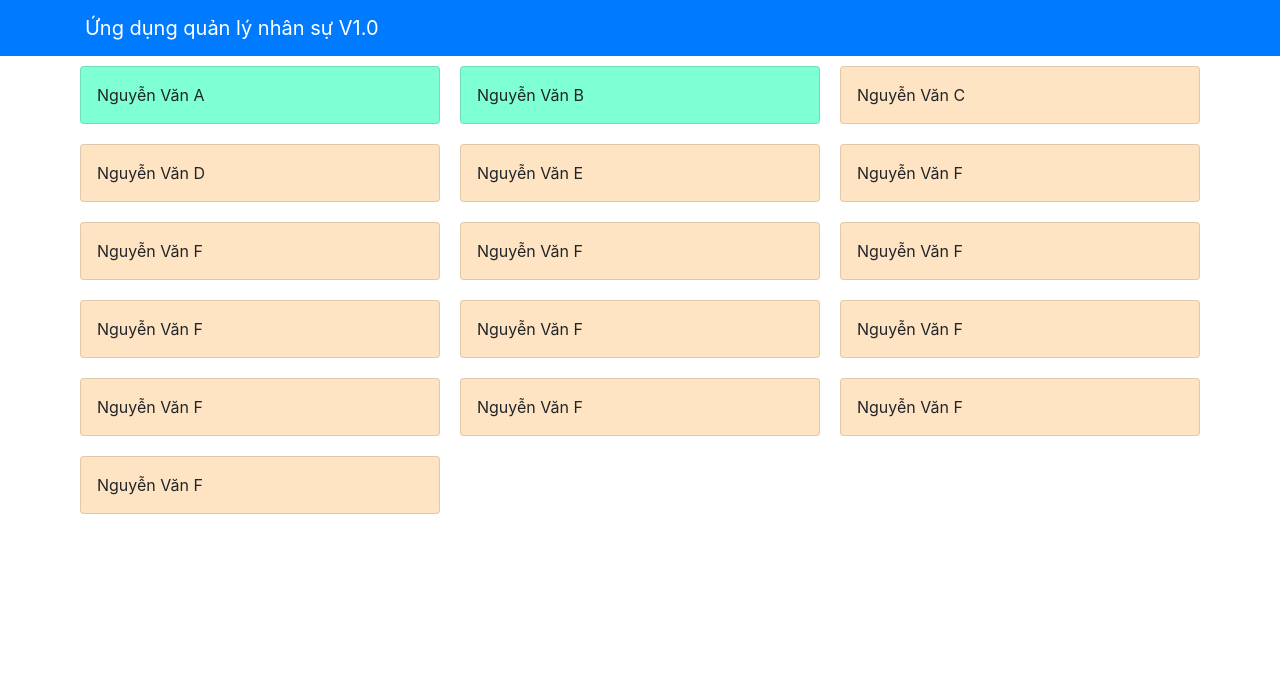
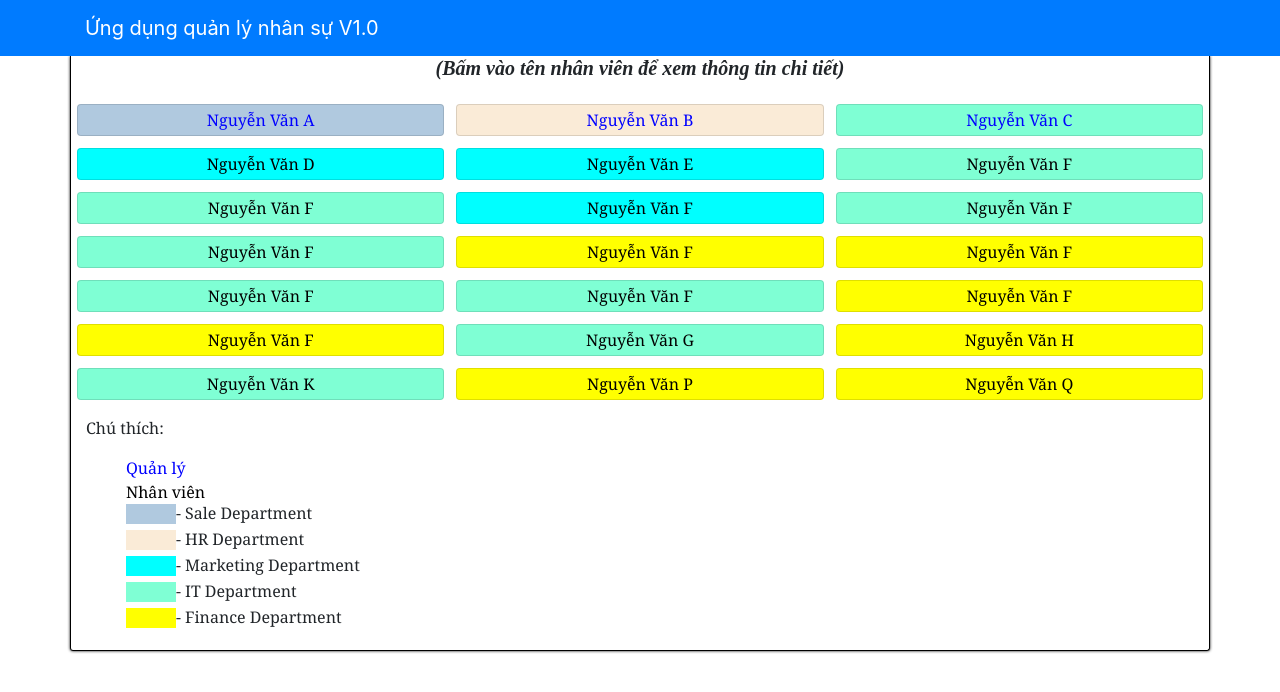
Before and after one commit to NTD-Funix/FUNiXReactJSASM, a React (Create React App) app: page / in a window 1280 px wide. Shown: the top 692 px of the page. Built offline with nearby package versions, Linux system fonts and the light colour scheme.

Commit message:
Eighth commit: Add comment

```diff
--- a/src/App.js
+++ b/src/App.js
@@ -10,7 +10,7 @@ class App extends Component {
   }
   render() {
     return (
-      <ListStaff staffs= {this.state.staffs} />
+      <ListStaff staffs= {this.state.staffs} /> // Truyền vào component ListStaff danh sách nhân viên.
     );
   }
 }
--- a/src/components/staff.js
+++ b/src/components/staff.js
@@ -13,37 +13,37 @@ import {
         Button} from 'reactstrap';
 import dateFormat from 'dateformat';
 
-class ListStaff extends Component {
+class ListStaff extends Component {                 // ListStaff Component để xử lý hiển thị thông tin nhân viên.
 
-    constructor(props) {
-        super(props);
-        this.state = {
-            selectedStaff: null,
-            isOpen: false,
+    constructor(props) {                            //Thiết lập state cho component và nhận dữ liệu đc truyền từ App qua props.
+        super(props);                               //Sử dụng this.props trong phạm vi hàm constructor này.
+        this.state = {                              //Thiết lập state ban đầu cho component.
+            selectedStaff: null,                    //Thông tin nhân viên lúc đầu bằng "null".
+            isOpen: false,                          // Cờ ẩn/hiện thông tin nhân viên bằng false sẽ ẩn và ngược lại.
         };
-        this.onStaffSelected = this.onStaffSelected.bind(this);
+        this.onStaffSelected = this.onStaffSelected.bind(this);     // Hàm bind() dùng để gán dữ liệu vào đối tượng this của hàm đang dùng.
         this.hideInfo = this.hideInfo.bind(this);
     }
 
-    onStaffSelected(staff) {
-        this.setState({
-            selectedStaff: staff,
-            isOpen: !this.state.isOpen,
+    onStaffSelected(staff) {     // Khi có sự kiện onClick vào tên nhân viên sẽ gọi hàm này với tham số là thông tin nhân viên được click.
+        this.setState({          // Set state khi có sự kiện onClick vào tên nhân viên.
+            selectedStaff: staff,       // Set state selectedStaff bằng object chứa thông tin nhân viên đc click.
+            isOpen: !this.state.isOpen, // Set state isOpen bằng true để hiển thị thông tin nhân viên.
          });
     };
 
-    hideInfo() {
-        this.setState({
+    hideInfo() {                // Khi có sự kiện onClick vào button "Close" sẽ gọi hàm hideInfo.
+        this.setState({         // Set lại state isOpen = false để ẩn thông tin.
             isOpen: !this.state.isOpen,
         });
     };
 
-    renderInfo(staff) {
+    renderInfo(staff) {       // Hàm hiển thị chi tiết thông tin nhân viên được click với tham số truyền vào là thông tin nhân viên đó.
         if (staff != null) {
             let position = staff.salaryScale > 1 ? "Quản lý" : "Nhân viên";
-            let dateDoB = dateFormat(staff.doB, "dd/mm/yyyy");
+            let dateDoB = dateFormat(staff.doB, "dd/mm/yyyy");      // Định dạng thời gian theo dd/mm/yyyy.
             let dateStart = dateFormat(staff.startDate, "dd/mm/yyyy");
-            return (
+            return (            // Trả về thông tin nhân viên và cách hiển thị.
                 <Modal
                     fullscreen="true"
                     isOpen={this.state.isOpen}
@@ -93,15 +93,18 @@ class ListStaff extends Component {
         }
     };
 
-    render() {
-        const list = this.props.staffs.map((staff) => {
-            let role;
-            staff.salaryScale > 1 ? role = 'manager' : role = 'nomal';
-            return (
+    render() {      // Hàm render các element cần thiết của component.
+        const list = this.props.staffs.map((staff) => {         // Lặp qua danh sách nhân viên.
+            let role = staff.salaryScale > 1 ?  'manager' : 'nomal';
+            let apartment = staff.department.id === "Dept01" ? 'dept01' :
+                            staff.department.id === "Dept02" ? 'antiquewhite' :
+                            staff.department.id === "Dept03" ? 'aqua' :
+                            staff.department.id === "Dept04" ? 'aquamarine' : 'yellow';
+            return (        // Trả dữ liệu về cho hàm map().
                 <div key={staff.id} className="col-12 col-md-6 col-lg-4 staff">
-                    <Card id={staff.id} className={role} onClick={() => this.onStaffSelected(staff)}>
+                    <Card id={staff.id} className={apartment} onClick={() => this.onStaffSelected(staff)}>
                         <CardBody>
-                            <CardTitle tag="p">
+                            <CardTitle tag="p" className={role}>
                                 {staff.name}
                             </CardTitle>
                         </CardBody>
@@ -109,7 +112,7 @@ class ListStaff extends Component {
                 </div>
             )
         });
-        return (
+        return (        // Trả dữ liệu về cho hàm render() để hiển thị ra màn hình.
             <div>
                 <Navbar dark color="primary">
                     <div className="container">
@@ -118,9 +121,39 @@ class ListStaff extends Component {
                         </NavbarBrand>
                     </div>
                 </Navbar>
-                <div className="container">
+                <div className="container container-content">
+                    <h5 className="staff-detail">(Bấm vào tên nhân viên để xem thông tin chi tiết)</h5>
                     <div className="row">
                         {list}
+                    </div>
+                    <div className="row">
+                        <div className="col-md-6 detail">
+                            <p>Chú thích:</p>
+                            <ul>
+                                <li className="manager">Quản lý</li>
+                                <li className="nomal">Nhân viên</li>
+                                <li>
+                                    <span className="info-detail sale"></span>
+                                    <span className="info-department">- Sale Department</span>
+                                </li>
+                                <li>
+                                    <span className="info-detail hr"></span>
+                                    <span className="info-department">- HR Department</span>
+                                </li>
+                                <li>
+                                    <span className="info-detail marketing"></span>
+                                    <span className="info-department">- Marketing Department</span>
+                                </li>
+                                <li>
+                                    <span className="info-detail it"></span>
+                                    <span className="info-department">- IT Department</span>
+                                </li>
+                                <li>
+                                    <span className="info-detail finance"></span>
+                                    <span className="info-department">- Finance Department</span>
+                                </li>
+                            </ul>
+                        </div>
                     </div>
                 </div>
                 {this.renderInfo(this.state.selectedStaff)}
--- a/src/index.css
+++ b/src/index.css
@@ -13,30 +13,70 @@ code {
     monospace;
 }
 
+.container-content {
+  border: 1px solid black;
+  border-top: none;
+  border-radius: 0 0 3px 3px;
+  box-shadow: 0 0 3px black;
+}
+
+.row {
+  padding-top: 10px;
+}
+
+.staff-detail {
+  text-align: center;
+  font-family: serif;
+  font-style: italic;
+}
+
 .staff {
-  padding: 10px;
+  padding: 6px;
 }
 
 .manager {
+  color: blue;
+}
+
+.nomal {
+  color: black;
+}
+
+.dept01 {
+  background-color: #b0c9df;
+}
+
+.antiquewhite {
+  background-color: antiquewhite;
+}
+
+.aqua {
+  background-color: aqua;
+}
+
+.aquamarine {
   background-color: aquamarine;
 }
 
-.manager:hover,
-.nomal:hover {
-  opacity: 0.8;
+.yellow {
+  background-color: yellow;
 }
-
-.nomal {
-  background-color: bisque;
+.card:hover {
+  box-shadow: 0 0 3px black;
 }
 
 .card-body {
-  padding: 1em;
+  padding: 3px;
+  text-align: center;
 }
 
 .card-body p {
   margin: 0;
   cursor: default;
+}
+
+.card-title {
+  font-family: Georgia, "Times New Roman", Times, serif;
 }
 
 .modal-dialog {
@@ -91,3 +131,43 @@ h5 {
   display: inline-block;
   min-width: 20%;
 }
+
+.detail {
+  font-family: Georgia, "Times New Roman", Times, serif;
+}
+
+ul li {
+  list-style-type: none;
+  position: relative;
+}
+
+.info-department {
+  position: absolute;
+  top: -3px;
+}
+
+.info-detail {
+  display: inline-block;
+  width: 10%;
+  height: 20px;
+}
+
+.sale {
+  background-color: #b0c9df;
+}
+
+.hr {
+  background-color: antiquewhite;
+}
+
+.marketing {
+  background-color: aqua;
+}
+
+.it {
+  background-color: aquamarine;
+}
+
+.finance {
+  background-color: yellow;
+}
--- a/src/shared/staffs.jsx
+++ b/src/shared/staffs.jsx
@@ -58,7 +58,7 @@ export const STAFFS =
             id: 2,
             name: "Nguyễn Văn C",
             doB: "2001-01-01T08:59:00.000Z",
-            salaryScale: 1,
+            salaryScale: 1.3,
             startDate: "2019-04-30T08:59:00.000Z",
             department: DEPARTMENTS[3],
             annualLeave: 4,
@@ -93,7 +93,7 @@ export const STAFFS =
             doB: "2003-01-01T08:59:00.000Z",
             salaryScale: 1,
             startDate: "2019-04-30T08:59:00.000Z",
-            department: DEPARTMENTS[4],
+            department: DEPARTMENTS[3],
             annualLeave: 9,
             overTime: 10,
             image: '/assets/images/alberto.png',
@@ -104,7 +104,7 @@ export const STAFFS =
             doB: "2003-01-01T08:59:00.000Z",
             salaryScale: 1,
             startDate: "2019-04-30T08:59:00.000Z",
-            department: DEPARTMENTS[4],
+            department: DEPARTMENTS[3],
             annualLeave: 9,
             overTime: 10,
             image: '/assets/images/alberto.png',
@@ -137,7 +137,7 @@ export const STAFFS =
             doB: "2003-01-01T08:59:00.000Z",
             salaryScale: 1,
             startDate: "2019-04-30T08:59:00.000Z",
-            department: DEPARTMENTS[4],
+            department: DEPARTMENTS[3],
             annualLeave: 9,
             overTime: 10,
             image: '/assets/images/alberto.png',
@@ -170,7 +170,7 @@ export const STAFFS =
             doB: "2003-01-01T08:59:00.000Z",
             salaryScale: 1,
             startDate: "2019-04-30T08:59:00.000Z",
-            department: DEPARTMENTS[4],
+            department: DEPARTMENTS[3],
             annualLeave: 9,
             overTime: 10,
             image: '/assets/images/alberto.png',
@@ -181,7 +181,7 @@ export const STAFFS =
             doB: "2003-01-01T08:59:00.000Z",
             salaryScale: 1,
             startDate: "2019-04-30T08:59:00.000Z",
-            department: DEPARTMENTS[4],
+            department: DEPARTMENTS[3],
             annualLeave: 9,
             overTime: 10,
             image: '/assets/images/alberto.png',
@@ -208,5 +208,59 @@ export const STAFFS =
             overTime: 10,
             image: '/assets/images/alberto.png',
         },
-
+        {
+            id: 16,
+            name: "Nguyễn Văn G",
+            doB: "2002-01-01T08:59:00.000Z",
+            salaryScale: 1,
+            startDate: "2019-05-28T08:59:00.000Z",
+            department: DEPARTMENTS[3],
+            annualLeave: 8,
+            overTime: 8,
+            image: '/assets/images/alberto.png',
+        },
+        {
+            id: 17,
+            name: "Nguyễn Văn H",
+            doB: "2000-01-01T08:59:00.000Z",
+            salaryScale: 1,
+            startDate: "2020-05-28T08:59:00.000Z",
+            department: DEPARTMENTS[4],
+            annualLeave: 9,
+            overTime: 10,
+            image: '/assets/images/alberto.png',
+        },
+        {
+            id: 18,
+            name: "Nguyễn Văn K",
+            doB: "2003-01-01T08:59:00.000Z",
+            salaryScale: 1,
+            startDate: "2020-05-28T08:59:00.000Z",
+            department: DEPARTMENTS[3],
+            annualLeave: 9,
+            overTime: 10,
+            image: '/assets/images/alberto.png',
+        },
+        {
+            id: 19,
+            name: "Nguyễn Văn P",
+            doB: "1998-01-01T08:59:00.000Z",
+            salaryScale: 1,
+            startDate: "2020-05-28T08:59:00.000Z",
+            department: DEPARTMENTS[4],
+            annualLeave: 9,
+            overTime: 10,
+            image: '/assets/images/alberto.png',
+        },
+        {
+            id: 20,
+            name: "Nguyễn Văn Q",
+            doB: "1998-11-01T08:59:00.000Z",
+            salaryScale: 1,
+            startDate: "2019-05-28T08:59:00.000Z",
+            department: DEPARTMENTS[4],
+            annualLeave: 9,
+            overTime: 8,
+            image: '/assets/images/alberto.png',
+        },
     ]
```
